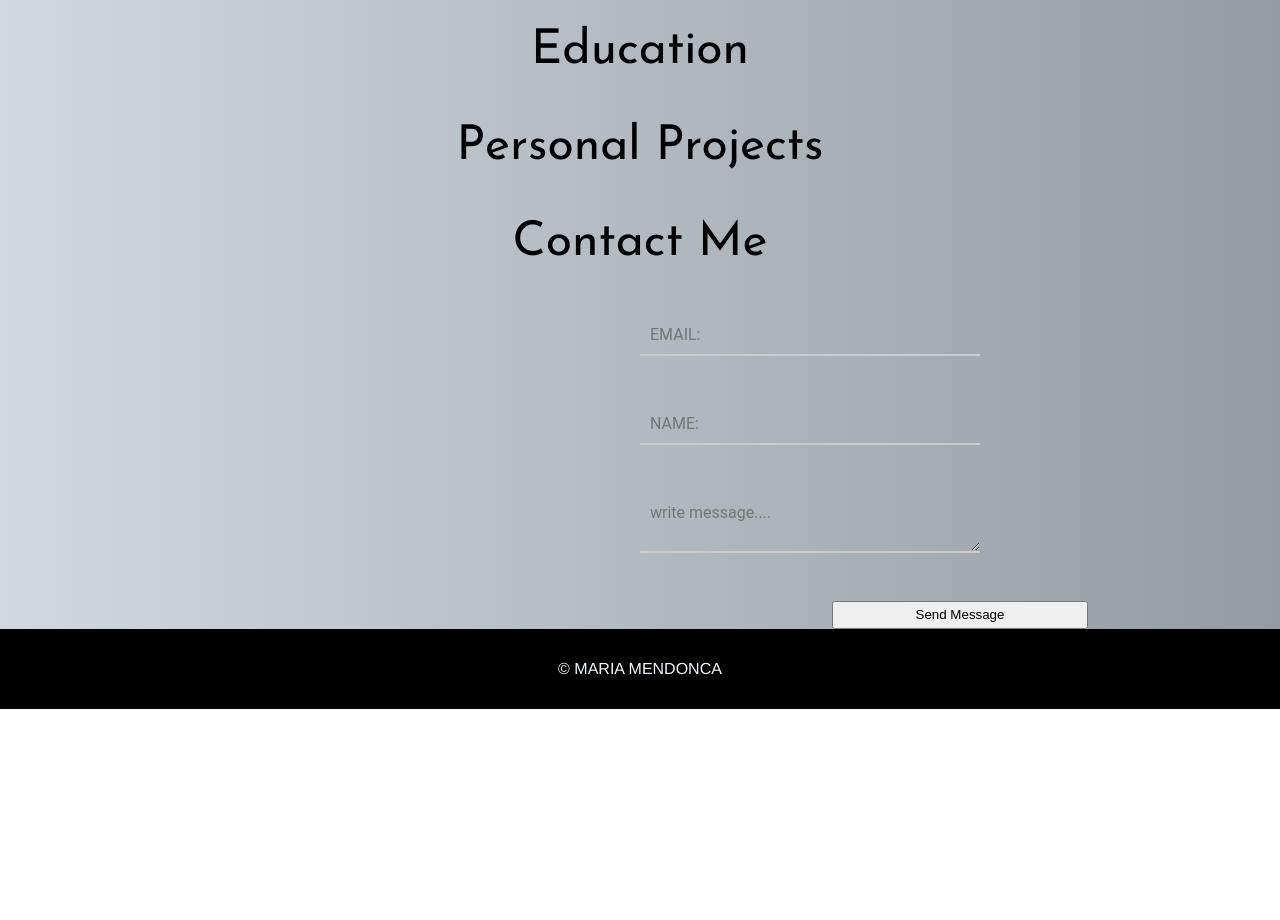
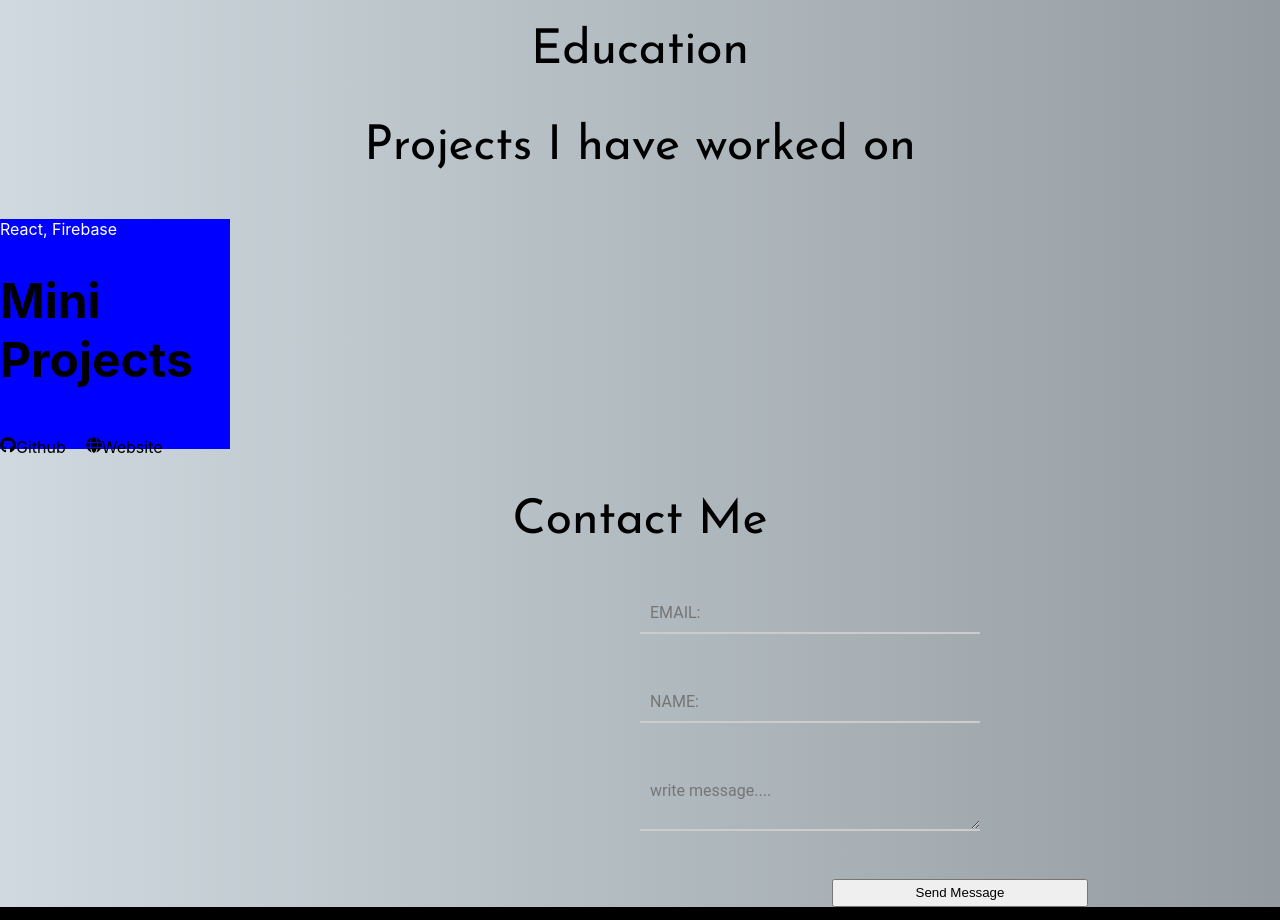
Before and after one commit to mendoncamaria/portfolio, a React (Create React App) app: page / in a window 1280 px wide. Shown: the part 2200-3120 px from the top of the page. Before the commit the page ends 2909 px from the top, so only its background shows below. Built offline with nearby package versions, Linux system fonts and the light colour scheme.

Commit message:
added project, style

```diff
--- a/src/components/personalProjects/PersonalProject.jsx
+++ b/src/components/personalProjects/PersonalProject.jsx
@@ -1,10 +1,25 @@
 import React from 'react';
 import styles from './personalProject.module.css';
+import { FaGithub, FaGlobe } from 'react-icons/fa';
 
 function PersonalProject() {
   return (
     <div>
-      <p className={styles.heading}>Personal Projects</p>
+      <p className={styles.heading}>Projects I have worked on</p>
+      <div style={{ backgroundColor: 'blue', width: '230px', height: '230px' }}>
+        <p style={{ color: 'white' }}>React, Firebase</p>
+        <h1 style={{ fontSize: '3em' }}>Mini Projects</h1>
+        <div style={{ display: 'flex', gap: '20px' }}>
+          <p>
+            <FaGithub />
+            Github
+          </p>
+          <p>
+            <FaGlobe />
+            Website
+          </p>
+        </div>
+      </div>
     </div>
   );
 }
```
